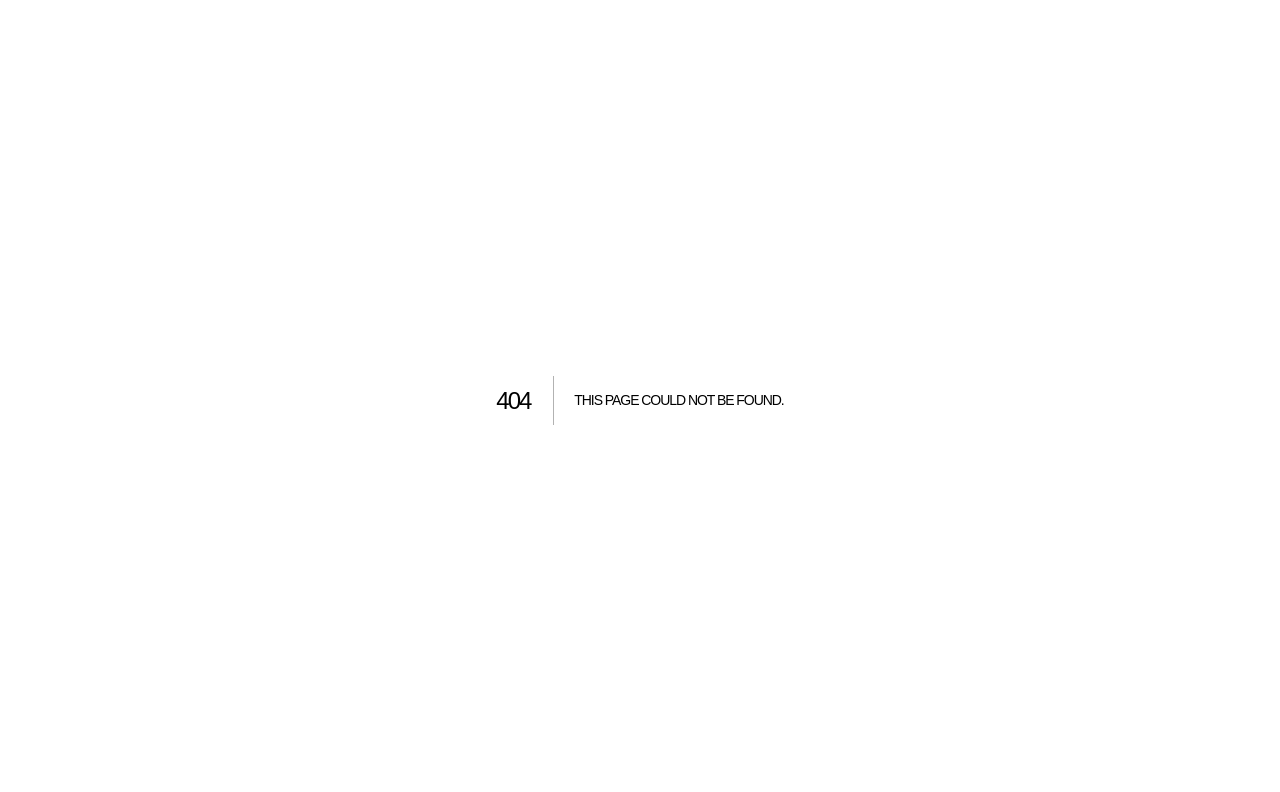
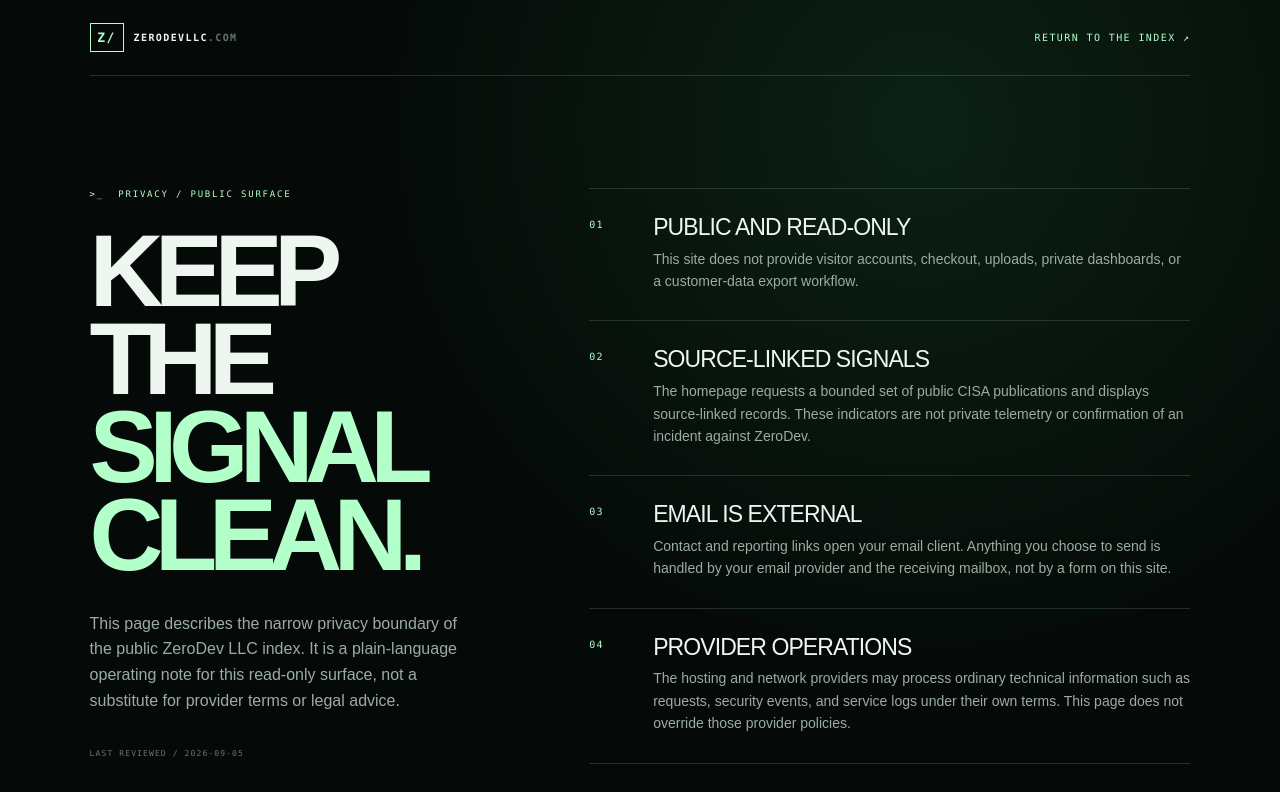
Before and after one commit to ZeroXSHDW/ZERODEVLLC-Website-Source-Code, a Next.js app: page /privacy in a window 1280 px wide. Before the commit this address had no page. Shown: the top 792 px of the page. Built offline with nearby package versions, Linux system fonts and the light colour scheme.

Commit message:
feat: restore privacy surface and harden public feed

```diff
--- a/app/live-defcon-map.tsx
+++ b/app/live-defcon-map.tsx
@@ -22,6 +22,16 @@ type ThreatFeed = {
   errors: string[];
   stale?: boolean;
 };
+
+const CISA_HOSTS = new Set(['cisa.gov', 'www.cisa.gov']);
+const MAX_EVENTS = 12;
+const MAX_EVENT_ID_LENGTH = 160;
+const MAX_EVENT_TITLE_LENGTH = 180;
+const MAX_EVENT_DETAIL_LENGTH = 320;
+const MAX_EVENT_SOURCE_LENGTH = 120;
+const MAX_EVENT_URL_LENGTH = 2_048;
+const MAX_ERRORS = 6;
+const MAX_ERROR_LENGTH = 160;
 
 const mapNodes = [
   { name: 'NORTH AMERICA', x: 24, y: 42, tone: 'cyan', depth: 16 },
@@ -48,29 +58,52 @@ function formatFeedTime(value: string | undefined) {
   return Number.isFinite(timestamp) ? `${formatUtc(timestamp)}Z` : '--:--:--';
 }
 
+function boundedText(value: unknown, maxLength: number): value is string {
+  return typeof value === 'string' && value.trim().length > 0 && value.length <= maxLength;
+}
+
+function isSafeCisaUrl(value: unknown): value is string {
+  if (!boundedText(value, MAX_EVENT_URL_LENGTH)) return false;
+  try {
+    const url = new URL(value);
+    return url.protocol === 'https:' && !url.username && !url.password && CISA_HOSTS.has(url.hostname.toLowerCase());
+  } catch {
+    return false;
+  }
+}
+
 function isThreatEvent(value: unknown): value is PublicThreatEvent {
   if (!value || typeof value !== 'object') return false;
   const event = value as Partial<PublicThreatEvent>;
-  return typeof event.id === 'string'
-    && typeof event.title === 'string'
-    && typeof event.detail === 'string'
-    && typeof event.source === 'string'
-    && typeof event.observedAt === 'string'
+  return boundedText(event.id, MAX_EVENT_ID_LENGTH)
+    && boundedText(event.title, MAX_EVENT_TITLE_LENGTH)
+    && boundedText(event.detail, MAX_EVENT_DETAIL_LENGTH)
+    && boundedText(event.source, MAX_EVENT_SOURCE_LENGTH)
+    && boundedText(event.observedAt, 64)
+    && Number.isFinite(Date.parse(event.observedAt))
     && typeof event.severity === 'number'
-    && typeof event.url === 'string'
-    && ['known-exploited', 'advisory', 'ics-advisory'].includes(event.kind ?? '');
+    && Number.isInteger(event.severity)
+    && event.severity >= 0
+    && event.severity <= 100
+    && ['known-exploited', 'advisory', 'ics-advisory'].includes(event.kind ?? '')
+    && isSafeCisaUrl(event.url);
 }
 
 function parseThreatFeed(value: unknown): ThreatFeed {
   if (!value || typeof value !== 'object') throw new Error('invalid threat feed');
   const feed = value as Partial<ThreatFeed>;
   if (!['live', 'degraded', 'unavailable'].includes(feed.status ?? '')) throw new Error('invalid threat feed status');
+  const now = new Date().toISOString();
   return {
     status: feed.status as ThreatFeed['status'],
-    observedAt: typeof feed.observedAt === 'string' ? feed.observedAt : new Date().toISOString(),
-    checkedAt: typeof feed.checkedAt === 'string' ? feed.checkedAt : new Date().toISOString(),
-    events: Array.isArray(feed.events) ? feed.events.filter(isThreatEvent) : [],
-    errors: Array.isArray(feed.errors) ? feed.errors.filter((error): error is string => typeof error === 'string') : [],
+    observedAt: boundedText(feed.observedAt, 64) && Number.isFinite(Date.parse(feed.observedAt)) ? feed.observedAt : now,
+    checkedAt: boundedText(feed.checkedAt, 64) && Number.isFinite(Date.parse(feed.checkedAt)) ? feed.checkedAt : now,
+    events: Array.isArray(feed.events) ? feed.events.filter(isThreatEvent).slice(0, MAX_EVENTS) : [],
+    errors: Array.isArray(feed.errors)
+      ? feed.errors
+        .filter((error): error is string => boundedText(error, MAX_ERROR_LENGTH))
+        .slice(0, MAX_ERRORS)
+      : [],
     stale: feed.stale === true,
   };
 }
--- /dev/null
+++ b/app/privacy/page.tsx
@@ -0,0 +1,70 @@
+import type { Metadata } from 'next';
+import Link from 'next/link';
+import styles from './privacy.module.css';
+
+export const metadata: Metadata = {
+  title: 'Privacy boundary // ZeroDev LLC',
+  description: 'How the public ZeroDev LLC website handles visitor interactions and external public sources.',
+  alternates: { canonical: 'https://zerodevllc.com/privacy' },
+  openGraph: {
+    title: 'Privacy boundary // ZeroDev LLC',
+    description: 'How the public ZeroDev LLC website handles visitor interactions and external public sources.',
+    url: 'https://zerodevllc.com/privacy',
+    type: 'article',
+  },
+  twitter: {
+    card: 'summary',
+    title: 'Privacy boundary // ZeroDev LLC',
+    description: 'How the public ZeroDev LLC website handles visitor interactions and external public sources.',
+  },
+};
+
+const boundaries = [
+  ['01', 'Public and read-only', 'This site does not provide visitor accounts, checkout, uploads, private dashboards, or a customer-data export workflow.'],
+  ['02', 'Source-linked signals', 'The homepage requests a bounded set of public CISA publications and displays source-linked records. These indicators are not private telemetry or confirmation of an incident against ZeroDev.'],
+  ['03', 'Email is external', 'Contact and reporting links open your email client. Anything you choose to send is handled by your email provider and the receiving mailbox, not by a form on this site.'],
+  ['04', 'Provider operations', 'The hosting and network providers may process ordinary technical information such as requests, security events, and service logs under their own terms. This page does not override those provider policies.'],
+];
+
+export default function PrivacyPage() {
+  return (
+    <main className={styles.page}>
+      <a className={styles.skipLink} href="#privacy-content">Skip to privacy content</a>
+      <header className={styles.header}>
+        <Link className={styles.brand} href="/" aria-label="ZeroDev LLC home">
+          <span className={styles.brandMark}>Z/</span>
+          <span>ZERODEVLLC<span className={styles.brandDim}>.COM</span></span>
+        </Link>
+        <Link className={styles.backLink} href="/">Return to the index <span aria-hidden="true">↗</span></Link>
+      </header>
+
+      <div className={styles.layout} id="privacy-content">
+        <section className={styles.intro} aria-labelledby="privacy-heading">
+          <p className={styles.eyebrow}><span aria-hidden="true">&gt;_</span> PRIVACY / PUBLIC SURFACE</p>
+          <h1 id="privacy-heading">Keep the<br /><span>signal clean.</span></h1>
+          <p className={styles.lede}>This page describes the narrow privacy boundary of the public ZeroDev LLC index. It is a plain-language operating note for this read-only surface, not a substitute for provider terms or legal advice.</p>
+          <p className={styles.reviewed}>LAST REVIEWED / 2026-09-05</p>
+        </section>
+
+        <div className={styles.content}>
+          {boundaries.map(([number, title, description]) => (
+            <section className={styles.boundary} key={number} aria-labelledby={`privacy-${number}`}>
+              <span className={styles.number}>{number}</span>
+              <div>
+                <h2 id={`privacy-${number}`}>{title}</h2>
+                <p>{description}</p>
+              </div>
+            </section>
+          ))}
+
+          <section className={styles.notice} aria-labelledby="privacy-minimization">
+            <p className={styles.eyebrow}>{'// MINIMIZE THE HANDOFF'}</p>
+            <h2 id="privacy-minimization">Do not send secrets.</h2>
+            <p>Do not send credentials, tokens, customer records, payment details, or private incident evidence through ordinary email. For a suspected vulnerability, use <a href="mailto:hello@zerodevllc.com?subject=Private%20security%20report">hello@zerodevllc.com</a> and include only the affected revision, reproduction, impact, and proposed mitigation.</p>
+            <p className={styles.links}><a href="/SECURITY.md">Read the security policy</a><span aria-hidden="true"> / </span><Link href="/">Return to ZeroDev</Link></p>
+          </section>
+        </div>
+      </div>
+    </main>
+  );
+}
--- /dev/null
+++ b/app/privacy/privacy.module.css
@@ -0,0 +1,77 @@
+.page {
+  min-height: 100vh;
+  background:
+    radial-gradient(circle at 72% 10%, rgba(56, 173, 99, .14), transparent 34rem),
+    #050a08;
+  color: var(--ink);
+  padding: 0 clamp(20px, 7vw, 120px) 80px;
+}
+
+.skipLink {
+  background: var(--green);
+  color: #06100a;
+  left: 16px;
+  padding: 10px 13px;
+  position: absolute;
+  top: -60px;
+  z-index: 20;
+}
+
+.skipLink:focus { top: 16px; }
+
+.header {
+  align-items: center;
+  border-bottom: 1px solid var(--line);
+  display: flex;
+  justify-content: space-between;
+  margin: 0 auto;
+  max-width: var(--max-width);
+  min-height: 76px;
+}
+
+.brand, .backLink { color: var(--muted); font-size: 10px; letter-spacing: .14em; text-transform: uppercase; }
+.brand { align-items: center; display: inline-flex; color: var(--ink); font-weight: 800; gap: 10px; }
+.brandMark { align-items: center; border: 1px solid var(--green); color: var(--green); display: inline-flex; font-size: 13px; height: 29px; justify-content: center; width: 34px; }
+.brandDim { color: var(--dim); }
+.backLink { color: var(--green); }
+.backLink:hover, .backLink:focus-visible, .links a:hover, .links a:focus-visible { color: var(--green-bright); }
+
+.layout {
+  align-items: start;
+  display: grid;
+  gap: clamp(50px, 9vw, 145px);
+  grid-template-columns: minmax(280px, .78fr) minmax(0, 1.22fr);
+  margin: 0 auto;
+  max-width: var(--max-width);
+  padding: 112px 0;
+}
+
+.intro { position: sticky; top: 110px; }
+.eyebrow { color: var(--green); font-size: 9px; letter-spacing: .2em; line-height: 1.5; margin: 0 0 25px; text-transform: uppercase; }
+.eyebrow span { color: var(--green-bright); margin-right: 7px; }
+h1, h2, p { margin-top: 0; }
+h1 { font-family: Arial, Helvetica, sans-serif; font-size: clamp(54px, 8vw, 112px); letter-spacing: -.085em; line-height: .86; margin-bottom: 32px; text-transform: uppercase; }
+h1 span { color: var(--green); }
+.lede { color: var(--muted); font-family: Arial, Helvetica, sans-serif; font-size: 16px; line-height: 1.6; max-width: 430px; }
+.reviewed { color: var(--dim); font-size: 8px; letter-spacing: .14em; margin-top: 35px; }
+
+.content { border-top: 1px solid var(--line); }
+.boundary { border-bottom: 1px solid var(--line); display: grid; gap: 22px; grid-template-columns: 42px minmax(0, 1fr); padding: 28px 0; }
+.number { color: var(--green); font-size: 10px; letter-spacing: .12em; }
+h2 { font-family: Arial, Helvetica, sans-serif; font-size: 23px; letter-spacing: -.04em; margin-bottom: 10px; text-transform: uppercase; }
+.boundary p, .notice p { color: var(--muted); font-family: Arial, Helvetica, sans-serif; font-size: 14px; line-height: 1.6; margin-bottom: 0; max-width: 560px; }
+.notice { border: 1px solid var(--line); margin-top: 30px; padding: 24px; }
+.notice .eyebrow { color: var(--amber); margin-bottom: 15px; }
+.notice h2 { margin-bottom: 12px; }
+.notice a { color: var(--green); }
+.notice .links { color: var(--dim); font-size: 11px; margin-top: 23px; }
+
+@media (max-width: 760px) {
+  .page { padding-left: 16px; padding-right: 16px; }
+  .header { min-height: 64px; }
+  .backLink { font-size: 8px; }
+  .layout { display: block; padding: 78px 0; }
+  .intro { position: static; }
+  .content { margin-top: 70px; }
+  h1 { font-size: clamp(48px, 15vw, 76px); }
+}
--- a/app/sitemap.ts
+++ b/app/sitemap.ts
@@ -1,5 +1,8 @@
 import type { MetadataRoute } from 'next';
 
 export default function sitemap(): MetadataRoute.Sitemap {
-  return [{ url: 'https://zerodevllc.com/' }];
+  return [
+    { url: 'https://zerodevllc.com/' },
+    { url: 'https://zerodevllc.com/privacy' },
+  ];
 }
--- a/scripts/security-check.mjs
+++ b/scripts/security-check.mjs
@@ -23,6 +23,8 @@ const [
   publicSecurityPolicy,
   layout,
   nextConfig,
+  liveDefconMap,
+  privacyPage,
   checkoutRoute,
   attacksRoute,
   page,
@@ -40,6 +42,8 @@ const [
   read("public/SECURITY.md"),
   read("app/layout.tsx"),
   read("next.config.ts"),
+  read("app/live-defcon-map.tsx"),
+  read("app/privacy/page.tsx"),
   readOptional("app/api/checkout/route.ts"),
   read("app/api/attacks/route.ts"),
   read("app/page.tsx"),
@@ -75,6 +79,13 @@ requireText("app/layout.tsx", layout, "url: '/og.png'");
 requireText("app/api/attacks/route.ts", attacksRoute, "stale-while-revalidate=300");
 requireText("app/api/attacks/route.ts", attacksRoute, "safeCisaUrl");
 requireText("app/api/attacks/route.ts", attacksRoute, "memoryCache");
+requireText("app/live-defcon-map.tsx", liveDefconMap, "const CISA_HOSTS");
+requireText("app/live-defcon-map.tsx", liveDefconMap, "function isSafeCisaUrl");
+requireText("app/live-defcon-map.tsx", liveDefconMap, "MAX_EVENT_URL_LENGTH");
+requireText("app/live-defcon-map.tsx", liveDefconMap, ".slice(0, MAX_EVENTS)");
+requireText("app/privacy/page.tsx", privacyPage, "https://zerodevllc.com/privacy");
+requireText("app/privacy/page.tsx", privacyPage, "Do not send credentials");
+requireText("app/sitemap.ts", sitemap, "https://zerodevllc.com/privacy");
 for (const source of [proxy, nextConfig]) {
   if (source.includes("'unsafe-inline'"))
     failures.push("CSP must not allow unsafe inline scripts or styles");
```
